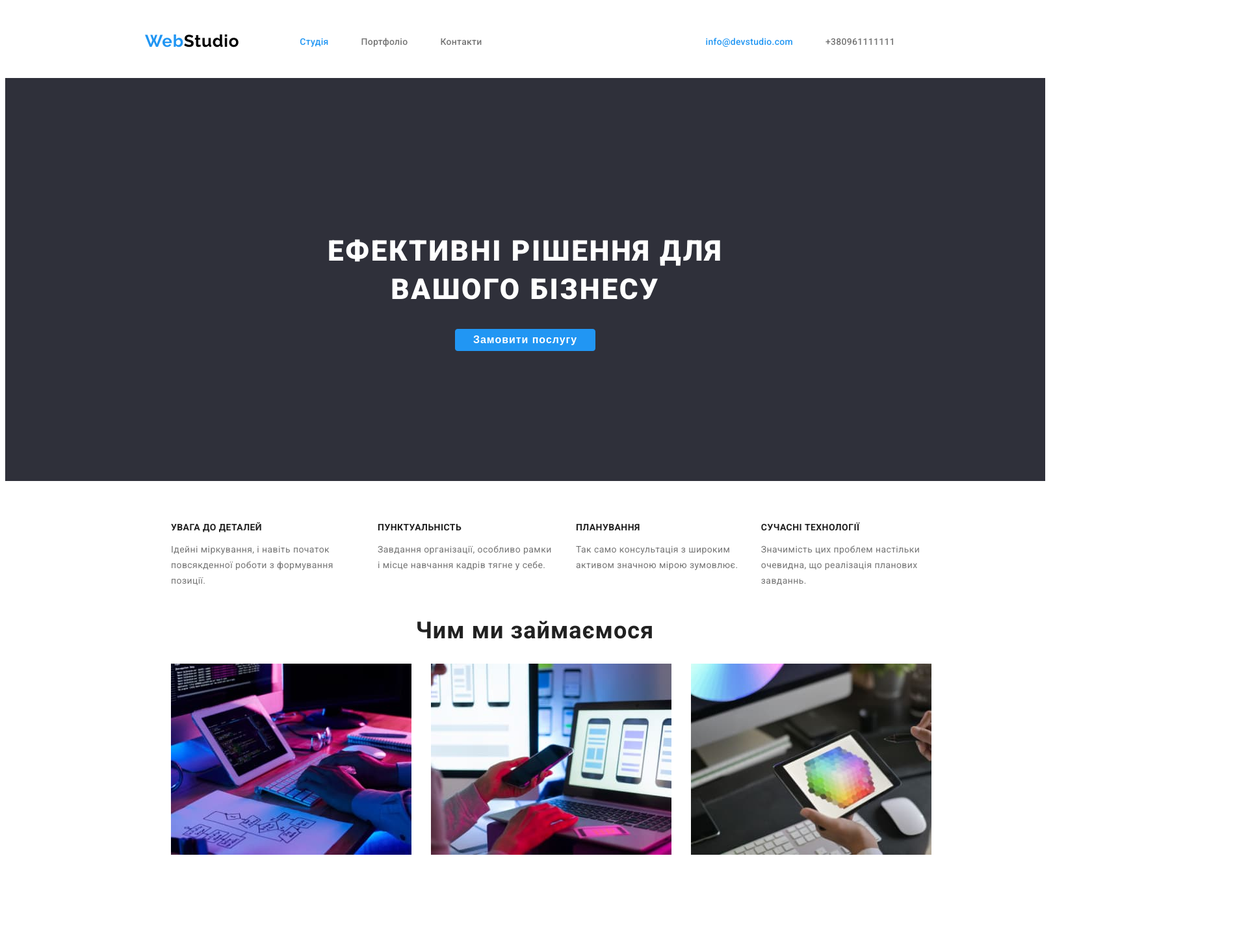
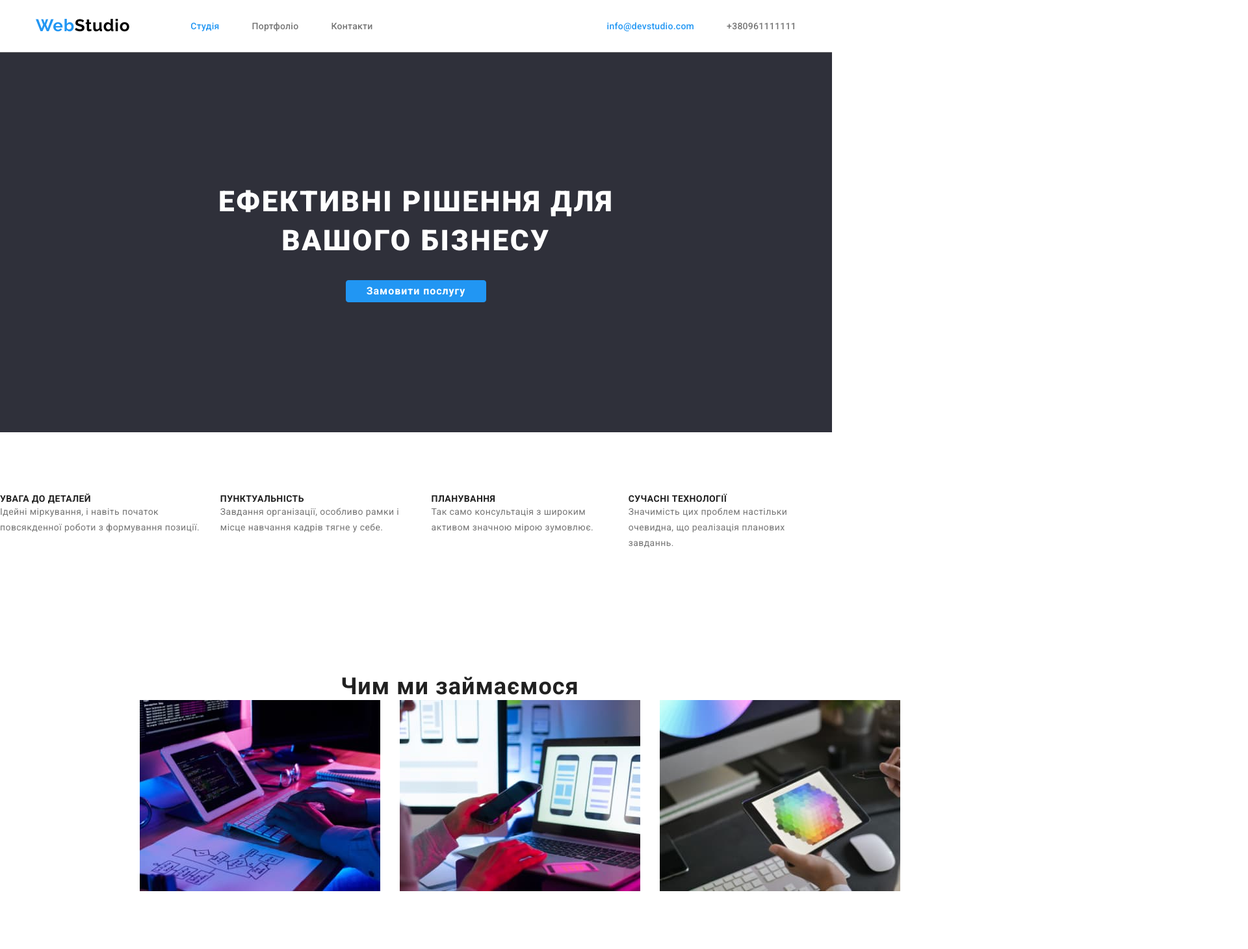
Before and after one commit to Natalia0310/goit-markup-hw-03, a plain HTML site: page index.html in a window 1280 px wide. Shown: the top 1460 px of the page at 65% size, 1920 px wide, since content can reach past the window. Drawn offline with nearby package versions, Linux system fonts and the light colour scheme.

Commit message:
обновлює section

```diff
--- a/css/styles.css
+++ b/css/styles.css
@@ -12,11 +12,18 @@ body {
 }
 .header {
   background: #ffffff;
+  border-bottom: 1px solid #757575;
 }
 .container {
-  width: 1600px;
-  padding-left: 215px;
-  padding-right: 215px;
+  width: 1200px;
+  padding-left: 15px;
+  padding-right: 15px;
+  margin: 0 auto;
+}
+ul {
+  margin: 0;
+  padding: 0;
+  list-style: none;
 }
 .header-container {
   display: flex;
@@ -26,9 +33,8 @@ body {
   display: flex;
   gap: 50px;
   list-style: none;
-  margin-right: auto;
-  padding-left: 0;
-  margin-left: 344px;
+
+  margin-left: auto;
 }
 .header-group {
   padding-left: 0;
@@ -104,8 +110,14 @@ body {
 .hero {
   background-color: var(--dark-color);
   text-align: center;
-  width: 1600px;
+  padding-bottom: 200px;
   padding-top: 200px;
+}
+h1, h2, h3, p {
+  margin: 0;
+}
+.section {
+  padding: 94px 0;
 }
 
 .hero-title {
@@ -133,7 +145,7 @@ body {
   align-items: center;
   width: 216px;
 
-  margin-bottom: 200px;
+
 }
 .section-title {
   font-weight: 700;
@@ -148,10 +160,7 @@ body {
 }
 
 .feature-list {
-  list-style: none;
-  margin-left: 215px;
-  width: 1200px;
-  margin-top: 49px;
+
 }
 .text {
   font-weight: 400;
--- a/index.html
+++ b/index.html
@@ -9,8 +9,13 @@
     <link rel="preconnect" href="https://fonts.gstatic.com" crossorigin />
     <link
       href="https://fonts.googleapis.com/css2?family=Raleway:wght@700&family=Roboto:wght@400;500;700;900&display=swap"
+      rel="stylesheet"/>
+    <link
       rel="stylesheet"
-    />
+      href="https://cdnjs.cloudflare.com/ajax/libs/modern-normalize/1.1.0/modern-normalize.min.css"
+      integrity="sha512-wpPYUAdjBVSE4KJnH1VR1HeZfpl1ub8YT/NKx4PuQ5NmX2tKuGu6U/JRp5y+Y8XG2tV+wKQpNHVUX03MfMFn9Q=="
+      crossorigin="anonymous"
+      referrerpolicy="no-referrer"/>
     <link rel="stylesheet" href="./css/styles.css" />
   </head>
   <body>
@@ -26,7 +31,7 @@
             <li class="header-item"><a href="Контакти" class="header-link">Контакти</a></li>
           </ul>
         </nav>
-        <div class="header-group">
+
           <ul class="header-address">
             <li class="header-contact-link"
               ><a href="mailto:info@devstudio.com" class="header-link-current"
```
Also changed, not shown: portfolio.html (+6 -1 lines).
